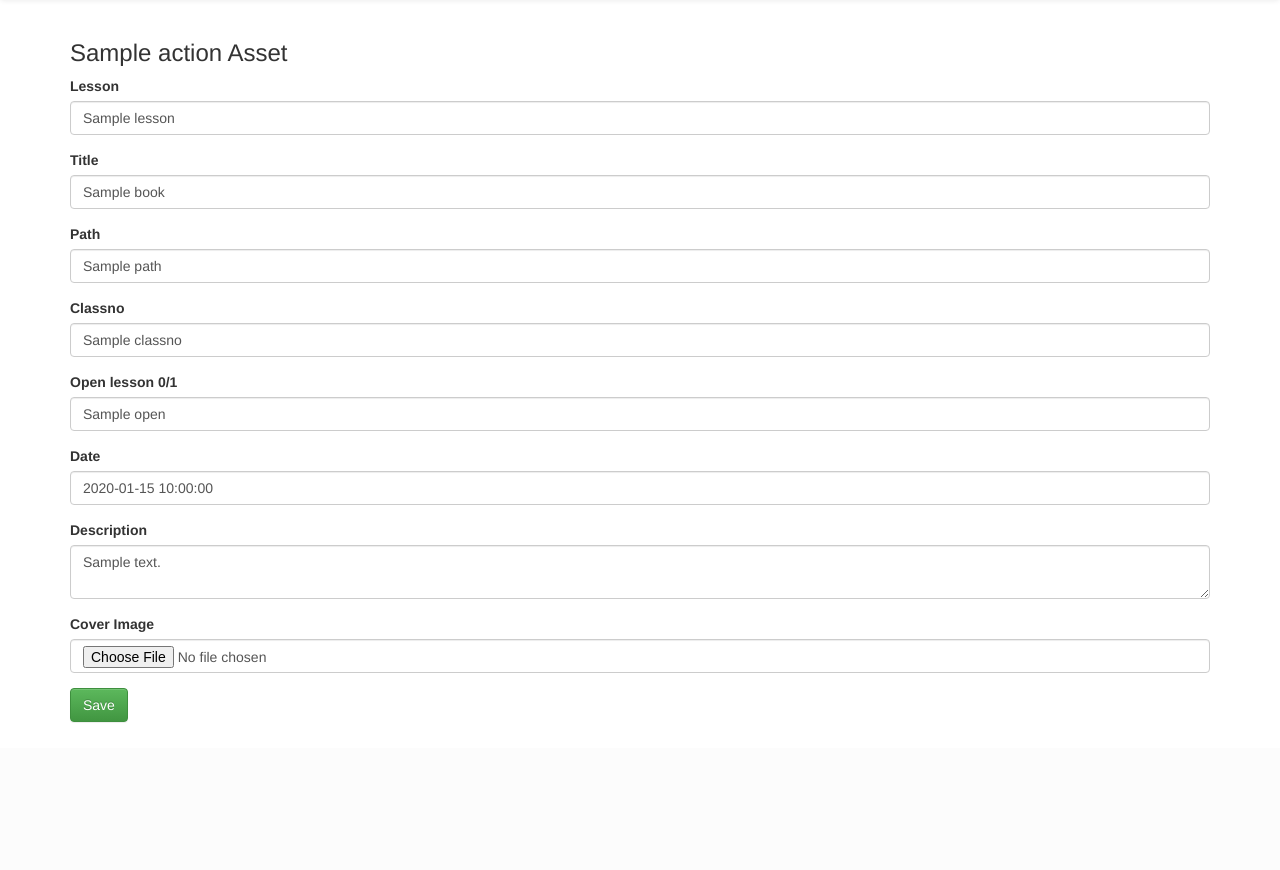
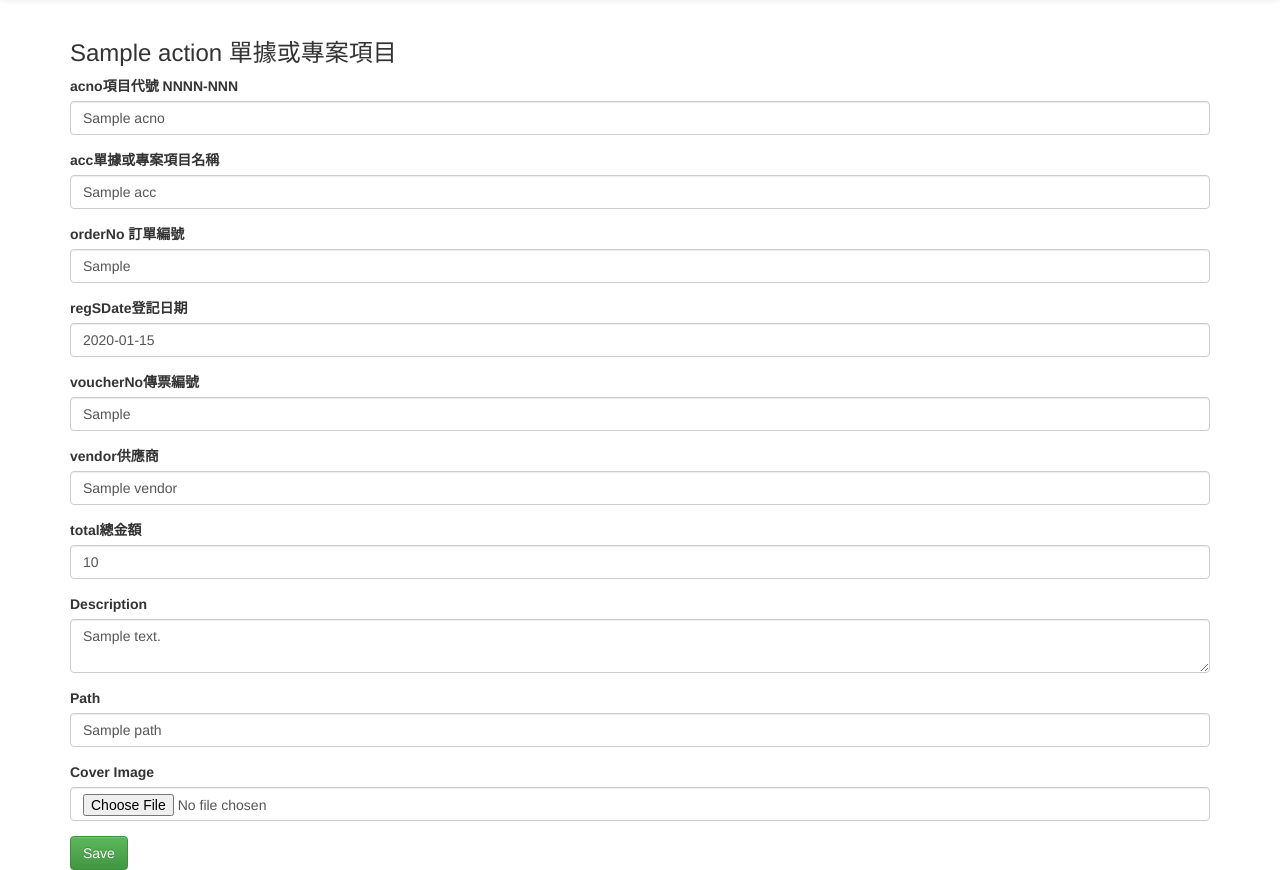
Before and after one commit to lammou2020/EsAssetMng, a Flask app: template intWeb/templates/esasset/form.html in a window 1280 px wide. Shown: the part 52-922 px from the top of the page. Before the commit the page ends 775 px from the top, so only its background shows below. Run offline with Flask 2, Linux system fonts and the light colour scheme; the template is opened without the code that fills it: most values are stand-ins (such as "Sample title", 1, 10 or a date in 2020); some libraries are stand-ins or nearby versions.

Commit message:
modify ignored

```diff
--- a/intWeb/templates/esasset/form.html
+++ b/intWeb/templates/esasset/form.html
@@ -6,39 +6,48 @@
 {% extends "esasset/base.html" %}
 
 {% block content %}
-<h3>{{action}} Asset</h3>
+<h3>{{action}} 單據或專案項目</h3>
 <script src="https://cdn.ckeditor.com/4.15.1/standard/ckeditor.js"></script>
 <form method="POST" enctype="multipart/form-data">
   <div class="form-group">
-    <label for="Lesson">Lesson</label>
-    <input type="text" name="Lesson" id="Lesson" value="{{book.Lesson}}" class="form-control"/>
+    <label for="Lesson">acno項目代號 NNNN-NNN</label>
+    <input type="text" name="acno" id="acno" value="{{book.acno}}" class="form-control"/>
   </div>
   <div class="form-group">
-    <label for="Title">Title</label>
-    <input type="text" name="Title" id="Title" value="{{book.Title}}" class="form-control"/>
+    <label for="Title">acc單據或專案項目名稱</label>
+    <input type="text" name="acc" id="acc" value="{{book.acc}}" class="form-control"/>
+  </div>
+  <div class="form-group">
+    <label for="Classno">orderNo 訂單編號</label>
+    <input type="text" name="orderNo" id="orderNo" value="{{book.orderNo}}" class="form-control"/>
+  </div>
+  <div class="form-group">
+    <label for="regSDate">regSDate登記日期</label>
+    <input type="text" name="regSDate" id="regSDate" value="{{book.regSDate}}" class="form-control"/>
+  </div>
+  <div class="form-group">
+    <label for="voucherNo">voucherNo傳票編號</label>
+    <input type="text" name="voucherNo" id="voucherNo" value="{{book.voucherNo}}" class="form-control"/>
+  </div>
+  <div class="form-group">
+    <label for="vendor">vendor供應商</label>
+    <input type="text" name="vendor" id="vendor" value="{{book.vendor}}" class="form-control"/>
+  </div>
+  <div class="form-group">
+    <label for="total">total總金額</label>
+    <input type="text" name="total" id="total" value="{{book.total}}" class="form-control"/>
+  </div>
+
+  <div class="form-group">
+    <label for="describe">Description</label>
+    <textarea name="describe" id="describe" class="form-control">{{book.describe}}</textarea>
+    <script>
+      CKEDITOR.replace( 'describe' );
+    </script>
   </div>
   <div class="form-group">
     <label for="Path">Path</label>
     <input type="text" name="Path" id="Path" value="{{book.Path}}" class="form-control"/>
-  </div>
-  <div class="form-group">
-    <label for="Classno">Classno</label>
-    <input type="text" name="Classno" id="Classno" value="{{book.Classno}}" class="form-control"/>
-  </div>
-  <div class="form-group">
-    <label for="Open">Open lesson 0/1</label>
-    <input type="text" name="Open" id="Open" value="{{book.Open}}" class="form-control" placeholder="" pattern="([0-9]+)" title="Enter Number" />
-  </div>
-  <div class="form-group">
-    <label for="logDate">Date</label>
-    <input type="text" name="logDate" id="logDate" value="{{book.logDate}}" class="form-control"/>
-  </div>
-  <div class="form-group">
-    <label for="Descr">Description</label>
-    <textarea name="Descr" id="Descr" class="form-control">{{book.Descr}}</textarea>
-    <script>
-      CKEDITOR.replace( 'Descr' );
-    </script>
   </div>
   <div class="form-group">
     <label for="image">Cover Image</label>
```
Also changed, not shown: intWeb/esasset/models.py (+13 -10 lines), intWeb/templates/esasset/view.html (+7 -24 lines), README.md, 1 other file.
